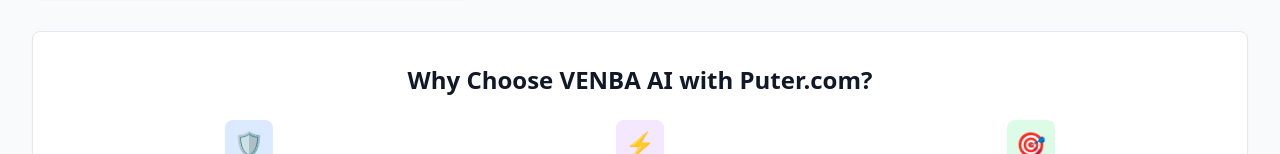
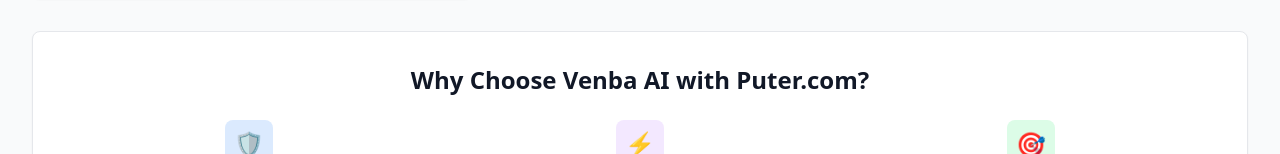
Before and after one commit to automprojects/venba_ai, a React (Vite) app: page / in a window 1280 px wide. Shown: the part 1157-1311 px from the top of the page. Built offline with nearby package versions, Linux system fonts and the light colour scheme.

Commit message:
Update App.tsx

```diff
--- a/src/App.tsx
+++ b/src/App.tsx
@@ -174,7 +174,7 @@
           {/* Features Section */}
           <div className="bg-white rounded-lg shadow-sm border border-gray-200 p-8">
             <h2 className="text-2xl font-bold text-gray-900 mb-6 text-center">
-              Why Choose VENBA AI with Puter.com?
+              Why Choose Venba AI with Puter.com?
             </h2>
             <div className="grid grid-cols-1 md:grid-cols-3 gap-6">
               <div className="text-center space-y-3">
```
